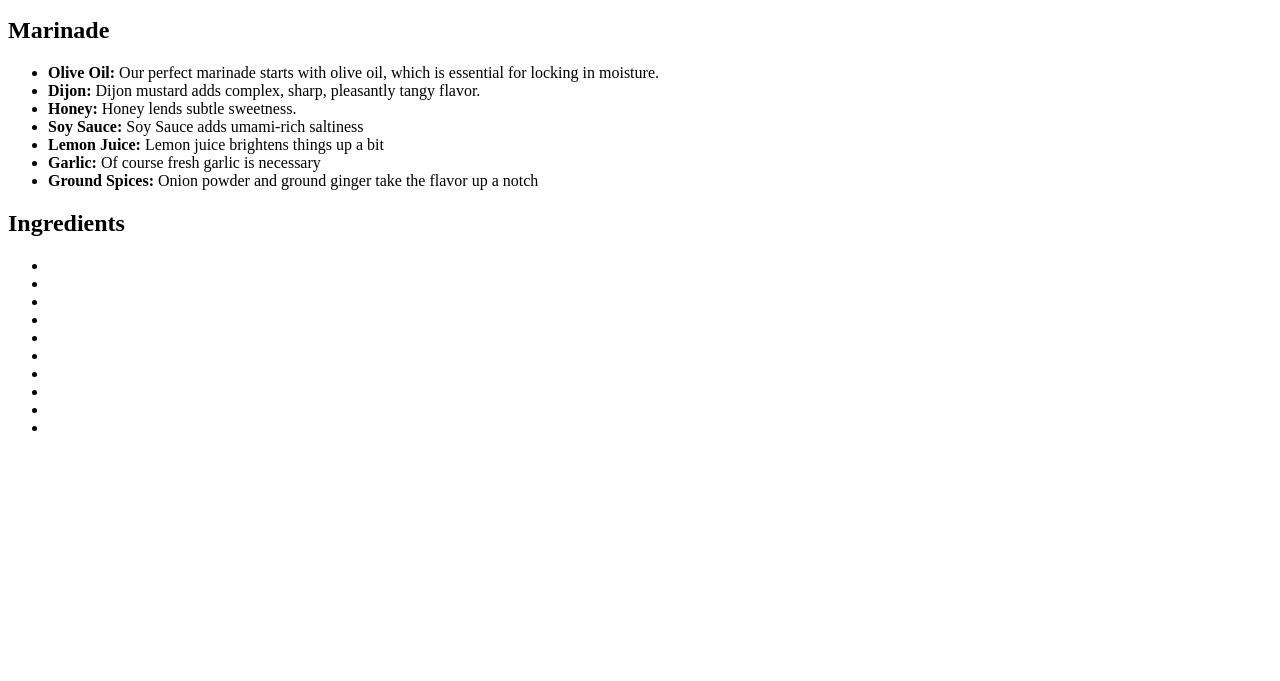
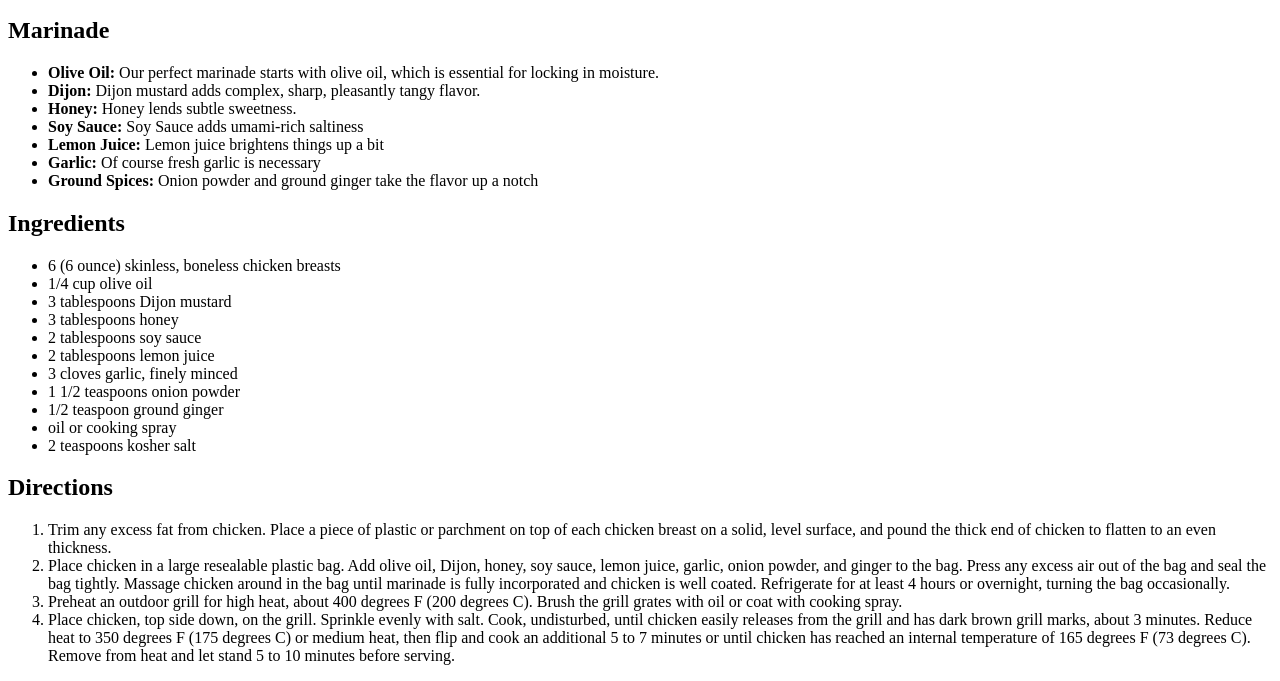
Before and after one commit to CSerigny/odin-recipes, a plain HTML site: page recipes/grilled-chicken-breasts.html in a window 1280 px wide. Shown: the part 496-1177 px from the top of the page. Before the commit the page ends 949 px from the top, so only its background shows below. Drawn offline with Linux system fonts and the light colour scheme.

Commit message:
Added directions to chicken breast recipe

```diff
--- a/recipes/grilled-chicken-breasts.html
+++ b/recipes/grilled-chicken-breasts.html
@@ -21,16 +21,24 @@
     </ul>
     <h2>Ingredients</h2>
     <ul>
-        <li></li>
-        <li></li>
-        <li></li>
-        <li></li>
-        <li></li>
-        <li></li>
-        <li></li>
-        <li></li>
-        <li></li>
-        <li></li>
+        <li>6 (6 ounce) skinless, boneless chicken breasts</li>
+        <li>1/4 cup olive oil</li>
+        <li>3 tablespoons Dijon mustard</li>
+        <li>3 tablespoons honey</li>
+        <li>2 tablespoons soy sauce</li>
+        <li>2 tablespoons lemon juice</li>
+        <li>3 cloves garlic, finely minced</li>
+        <li>1 1/2 teaspoons onion powder</li>
+        <li>1/2 teaspoon ground ginger</li>
+        <li>oil or cooking spray</li>
+        <li>2 teaspoons kosher salt</li>
     </ul>
+    <h2>Directions</h2>
+    <ol>
+        <li>Trim any excess fat from chicken. Place a piece of plastic or parchment on top of each chicken breast on a solid, level surface, and pound the thick end of chicken to flatten to an even thickness.</li>
+        <li>Place chicken in a large resealable plastic bag. Add olive oil, Dijon, honey, soy sauce, lemon juice, garlic, onion powder, and ginger to the bag.  Press any excess air out of the bag and seal the bag tightly. Massage chicken around in the bag until marinade is fully incorporated and chicken is well coated. Refrigerate for at least 4 hours or overnight, turning the bag occasionally.</li>
+        <li>Preheat an outdoor grill for high heat, about 400 degrees F (200 degrees C). Brush the grill grates with oil or coat with cooking spray.</li>
+        <li>Place chicken, top side down, on the grill. Sprinkle evenly with salt. Cook, undisturbed, until chicken easily releases from the grill and has dark brown grill marks, about 3 minutes. Reduce heat to 350 degrees F (175 degrees C) or medium heat, then flip and cook an additional 5 to 7 minutes or until chicken has reached an internal temperature of 165 degrees F (73 degrees C). Remove from heat and let stand 5 to 10 minutes before serving.</li>
+    </ol>
 </body>
 </html>
```
